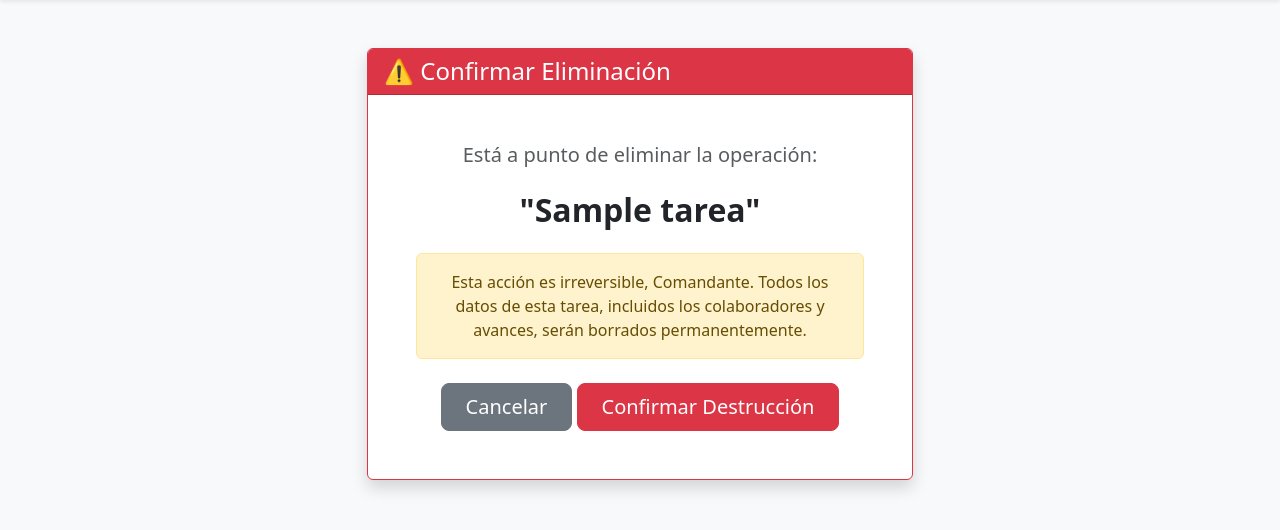
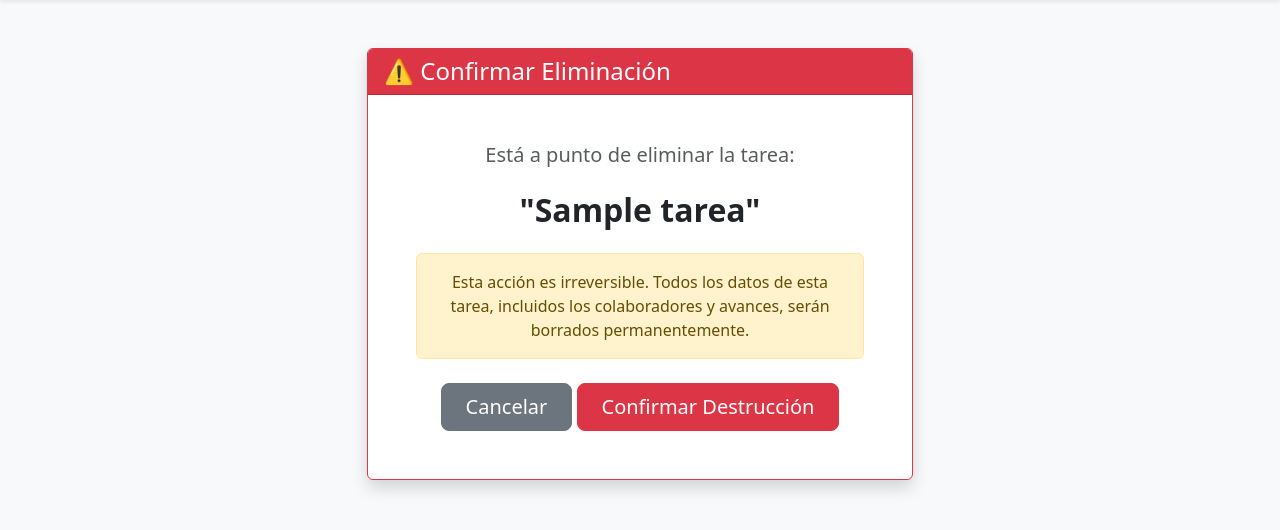
Before and after one commit to JELLABS/UpTask_System, a Django app: page /eliminar/1/ in a window 1280 px wide. Shown: the part 64-594 px from the top of the page. Run offline with Django 5.2, Linux system fonts and the light colour scheme; a user stored in the database is signed in; tables that the repository leaves empty hold one stand-in row (values such as "Sample post"); grey boxes marked "Sample" are stand-in pictures.

Commit message:
Mas Mejoras de titulos

```diff
--- a/tasks/templates/tasks/eliminar_tarea.html
+++ b/tasks/templates/tasks/eliminar_tarea.html
@@ -9,11 +9,11 @@
                 <h4 class="mb-0">⚠️ Confirmar Eliminación</h4>
             </div>
             <div class="card-body text-center p-5">
-                <h5 class="card-title text-muted mb-4">Está a punto de eliminar la operación:</h5>
+                <h5 class="card-title text-muted mb-4">Está a punto de eliminar la tarea:</h5>
                 <h2 class="fw-bold mb-4">"{{ tarea.titulo }}"</h2>
 
                 <p class="alert alert-warning">
-                    Esta acción es irreversible, Comandante. Todos los datos de esta tarea,
+                    Esta acción es irreversible. Todos los datos de esta tarea,
                     incluidos los colaboradores y avances, serán borrados permanentemente.
                 </p>
 
--- a/tasks/templates/tasks/home.html
+++ b/tasks/templates/tasks/home.html
@@ -235,7 +235,7 @@
         {% empty %}
             <div class="text-center py-5">
                 <h3 class="text-muted">Sin Tareas activas</h3>
-                <p>El tablero está limpio, Comandante.</p>
+                <p>El tablero está limpio.</p>
             </div>
         {% endfor %}
     </div>
```
